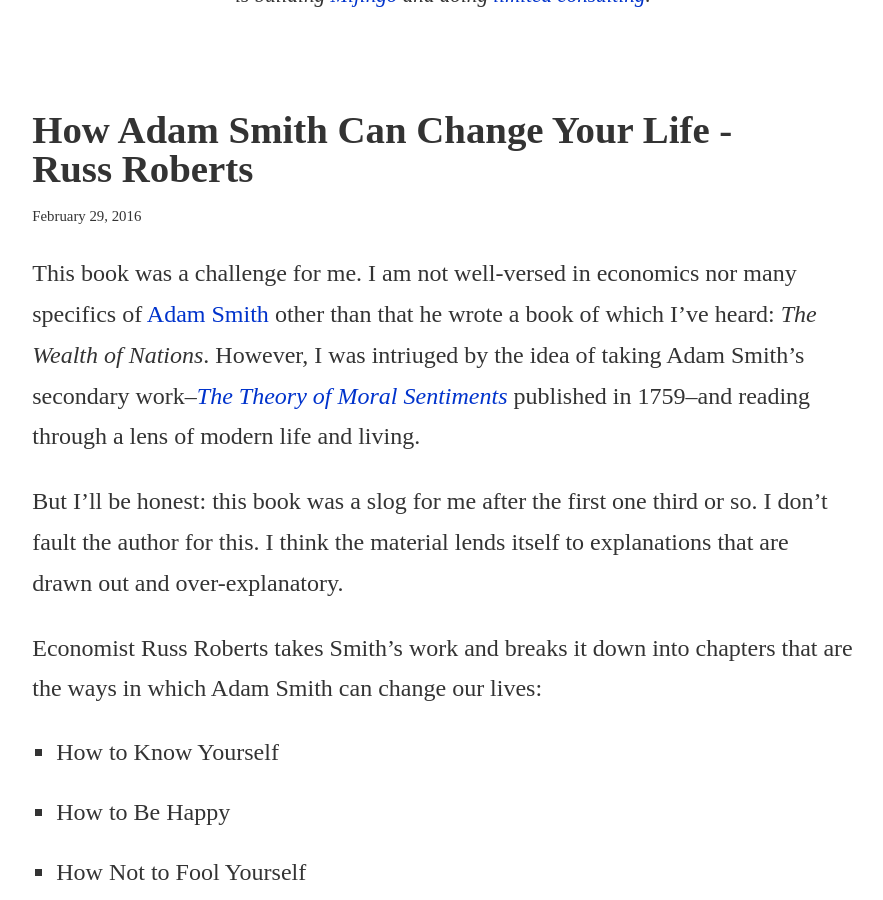
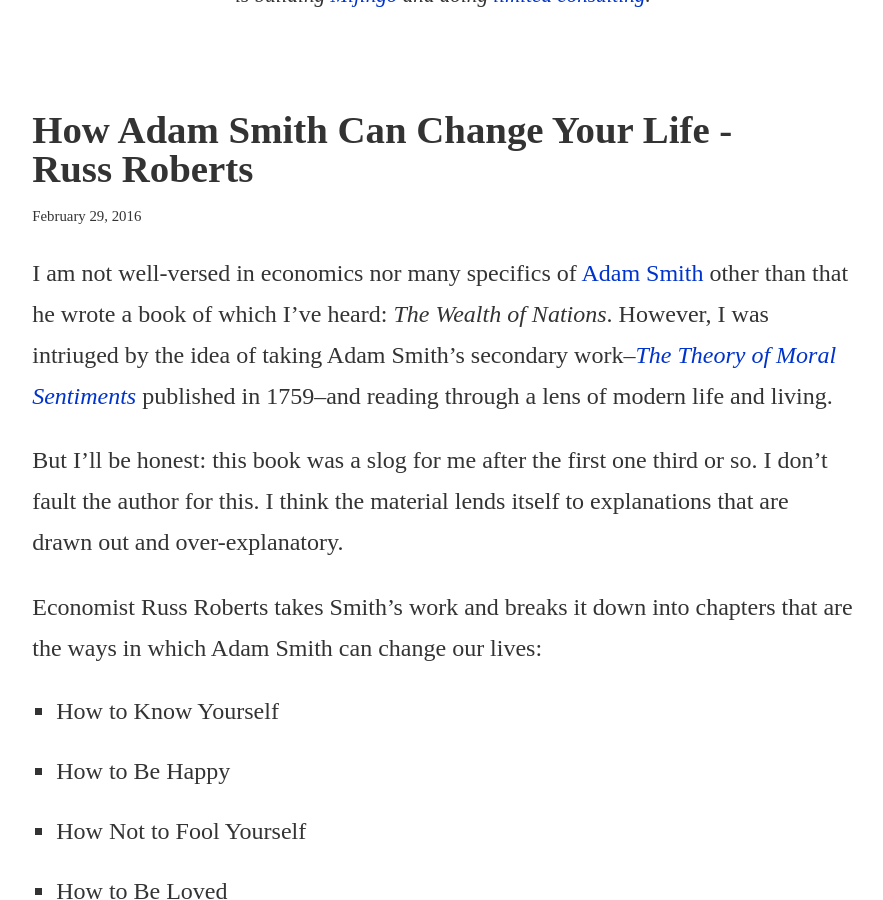
Before and after one commit to ryanirelan/ryanirelan.github.io, a Jekyll site: the page built from _posts/2016-02-29-how-adam-smith-can-change-your-life---russ-roberts.markdown, in a window 1280 px wide and 900 px high, scrolled down 491 px. Shown: the whole window, without its empty margins (197-1080 px from the left). Built offline with Jekyll 4.4.1, drawn with Linux system fonts in a browser that asks for light colours; nearby versions of some CDN libraries; some web fonts are replaced.

Commit message:
updated post and added to books page

```diff
--- a/_posts/2016-02-29-how-adam-smith-can-change-your-life---russ-roberts.markdown
+++ b/_posts/2016-02-29-how-adam-smith-can-change-your-life---russ-roberts.markdown
@@ -4,7 +4,7 @@
 date: 2016-02-29 09:02:47
 ---
 
-This book was a challenge for me. I am not well-versed in economics nor many specifics of [Adam Smith](https://en.wikipedia.org/wiki/Adam_Smith) other than that he wrote a book of which I've heard: _The Wealth of Nations_. However, I was intriuged by the idea of taking Adam Smith's secondary work--_[The Theory of Moral Sentiments](http://econlib.org/library/Smith/smMS.html)_ published in 1759--and reading through a lens of modern life and living.
+I am not well-versed in economics nor many specifics of [Adam Smith](https://en.wikipedia.org/wiki/Adam_Smith) other than that he wrote a book of which I've heard: _The Wealth of Nations_. However, I was intriuged by the idea of taking Adam Smith's secondary work--_[The Theory of Moral Sentiments](http://econlib.org/library/Smith/smMS.html)_ published in 1759--and reading through a lens of modern life and living.
 
 But I'll be honest: this book was a slog for me after the first one third or so. I don't fault the author for this. I think the material lends itself to explanations that are drawn out and over-explanatory.
 
--- a/books/index.markdown
+++ b/books/index.markdown
@@ -25,5 +25,5 @@
 * Traction
 * The Last Meditations
 * [How to Fail at Almost Everything and Still Win Big](http://ryanirelan.com/2016/02/28/how-to-fail-at-almost-everything-and-still-win-big.html)
-* How Adam Smith Can Change Your Life
+* [How Adam Smith Can Change Your Life](http://ryanirelan.com/2016/02/29/how-adam-smith-can-change-your-life-russ-roberts.html)
 * Bird by Bird
```
